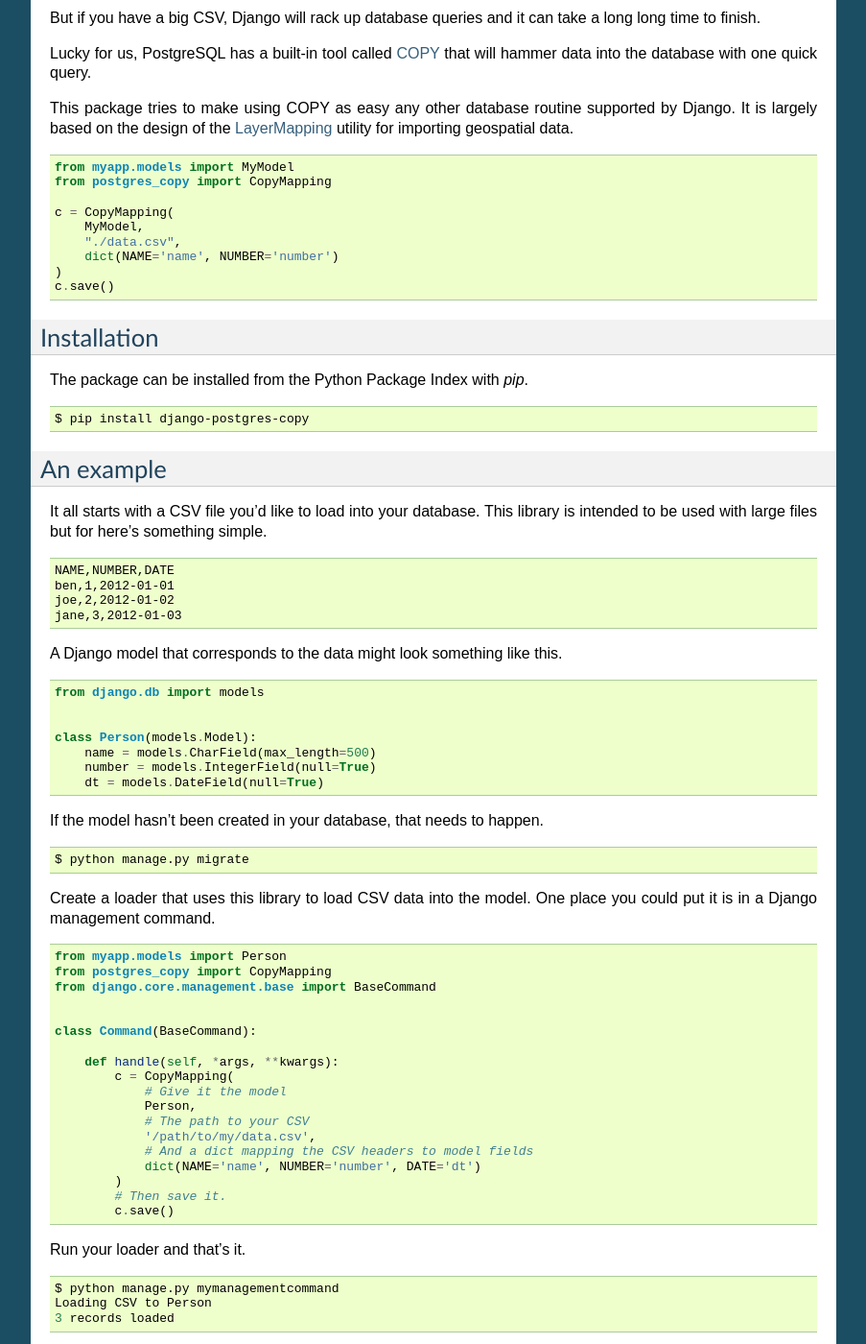
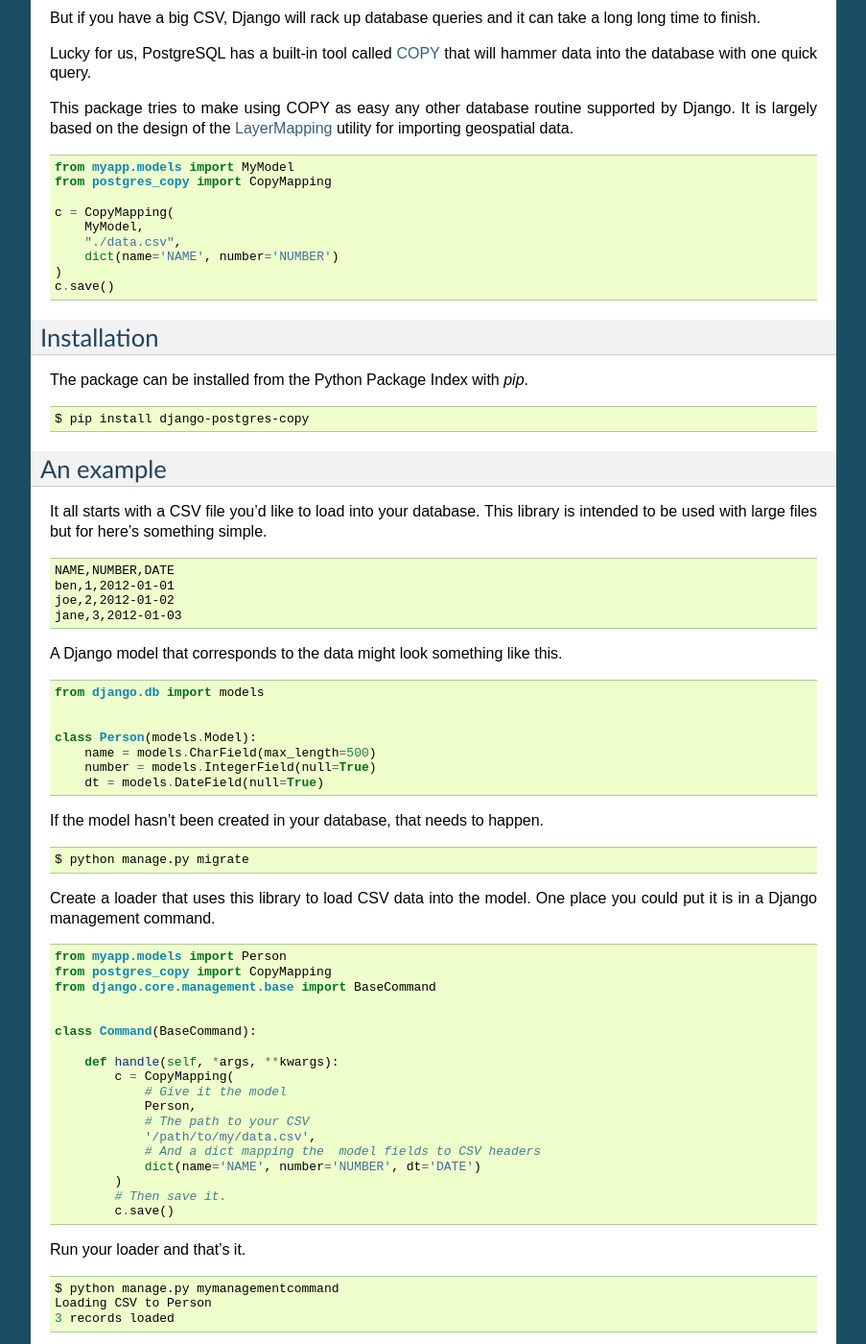
Before and after one commit to palewire/django-postgres-copy, a Sphinx documentation site: the page built from docs/index.rst, in a window 1280 px wide and 1400 px high, scrolled down 393 px. Shown: the whole window at 96% size, without its empty margins (198-1101 px from the left). Built offline with Sphinx 7.4.7, drawn with Linux system fonts in a browser that asks for light colours.

Commit message:
Fixed docs

```diff
--- a/docs/index.rst
+++ b/docs/index.rst
@@ -38,7 +38,7 @@ utility for importing geospatial data.
     c = CopyMapping(
         MyModel,
         "./data.csv",
-        dict(NAME='name', NUMBER='number')
+        dict(name='NAME', number='NUMBER')
     )
     c.save()
 
@@ -100,8 +100,8 @@ put it is in a Django management command.
                 Person,
                 # The path to your CSV
                 '/path/to/my/data.csv',
-                # And a dict mapping the CSV headers to model fields
-                dict(NAME='name', NUMBER='number', DATE='dt')
+                # And a dict mapping the  model fields to CSV headers
+                dict(name='NAME', number='NUMBER', dt='DATE')
             )
             # Then save it.
             c.save()
```
